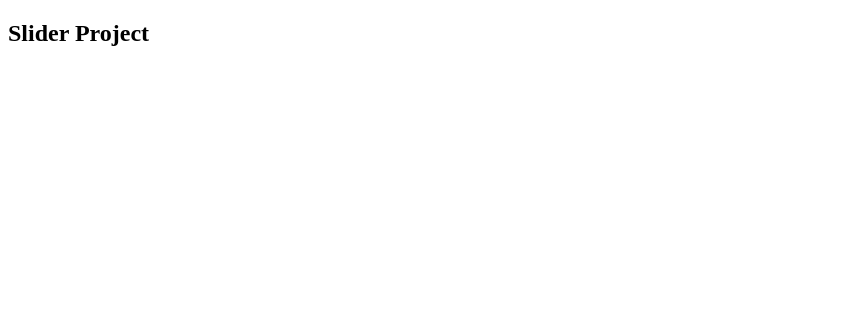
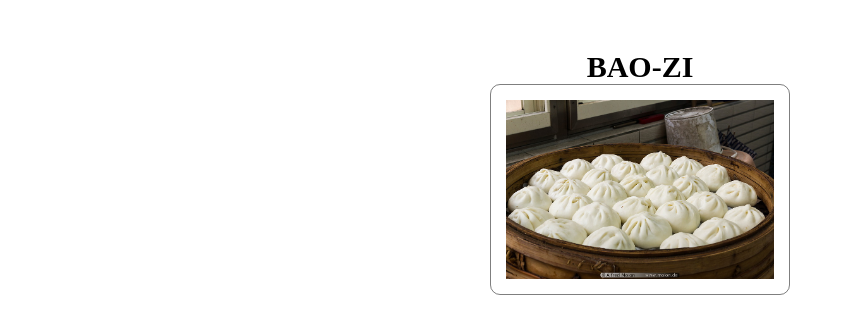
Before and after one commit to Sebascrab/Skill-Assessment, a plain HTML site: page index.html in a window 1280 px wide. Shown: the whole page, without its empty margins (0-844 px from the left). Drawn offline with Linux system fonts and the light colour scheme.

Commit message:
started cards

```diff
--- a/assets/css/style.css
+++ b/assets/css/style.css
@@ -0,0 +1,70 @@
+
+
+* {
+    margin: 0px;
+    padding: 0px;
+    box-sizing: border-box;
+
+}
+
+a {
+    text-decoration: none;
+}
+
+body {
+    margin: 0px;
+    padding: 0px;
+}
+
+/* -----slider----- */
+
+.slider {
+    display: flex;
+    flex-direction: column;
+    justify-content: center;
+    align-items: center;
+    margin: 50px 0px;
+}
+
+.slider-header {
+    font-size: 30px;
+    text-transform: uppercase;
+    color: black;
+    text-align: center;
+    margin: 0px;
+}
+
+.slider-cards {
+    width: 300px;
+    display: flex;
+    flex-direction: column;
+    padding: 15px;
+    margin: 0px 20px;
+    border: 1px solid rgba(0, 0, 0, 0.5);
+    border-radius: 10px;
+
+}
+
+.img-container {
+    display: flex;
+    overflow: hidden;
+    width: 100%;
+    height: 100%;
+
+}
+
+.images a,
+.images {
+    display: flex;
+    width: 100%;
+    height: 100%;
+
+}
+
+.images a img {
+    object-position: center;
+    object-fit: contain;
+    width: 100%;
+    height: 100%;
+
+}
--- a/index.html
+++ b/index.html
@@ -1,5 +1,6 @@
 <!DOCTYPE html>
 <html lang="en">
+
 <head>
     <meta charset="UTF-8">
     <meta http-equiv="X-UA-Compatible" content="IE=edge">
@@ -7,13 +8,25 @@
     <title>Slider Skill Assessment</title>
     <link rel="stylesheet" href="./assets/css/style.css">
 </head>
+
 <body>
 
     <!-- slider -->
     <section class="slider">
-        <h2>Slider Project</h2>
+        <h2 class="slider-header">Bao-Zi</h2>
+        <!-- cards -->
+        <div class="slider-cards">
+            <div class="img-container">
+                <div class="images">
+                    <a href="#">
+                        <img src="./assets/images/baozi 2.jpeg"  alt="baozi-image">
+                    </a>
+                </div>
+            </div>
+        </div>
     </section>
 
 </body>
 <script src="./assets/js/index.js"></script>
+
 </html>
```
